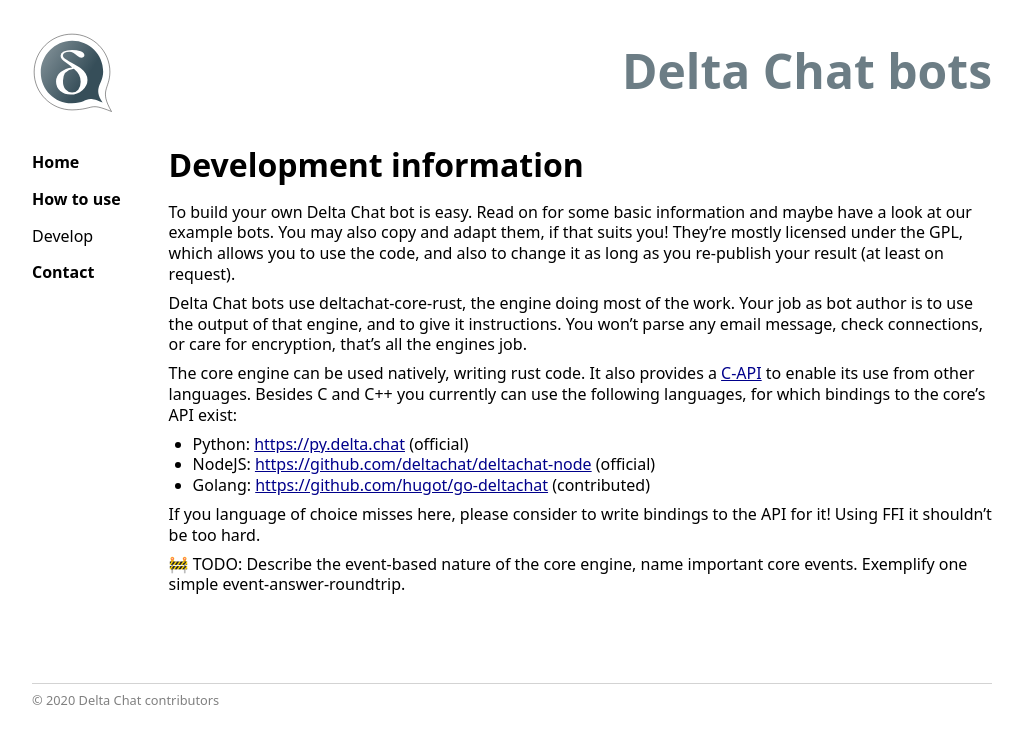
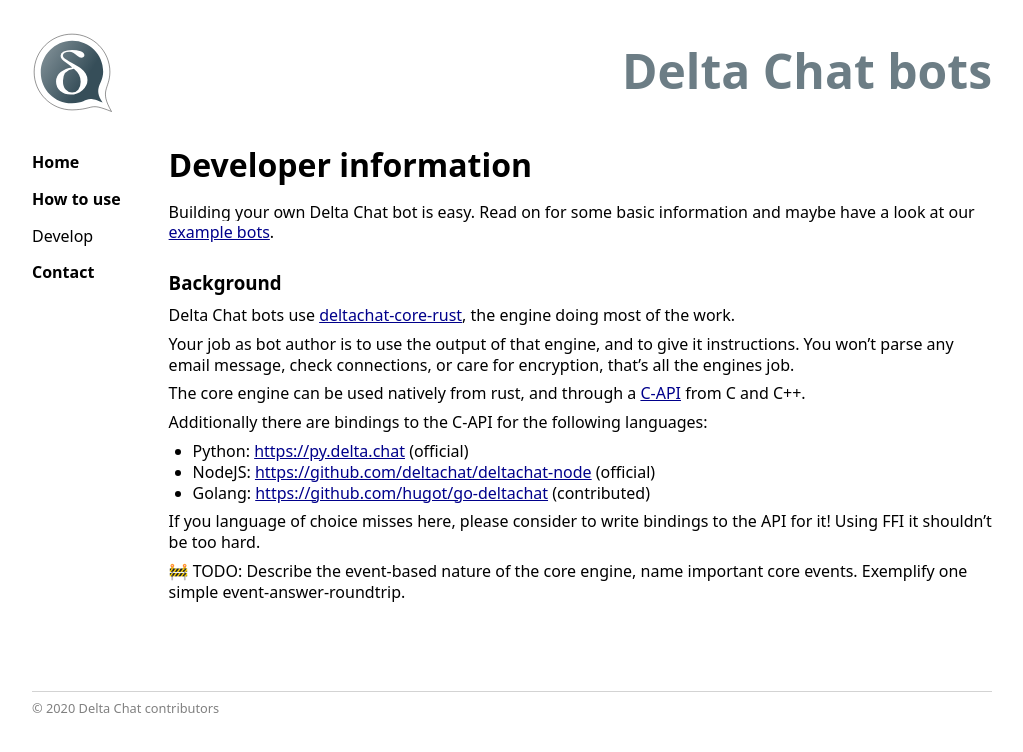
Before and after one commit to deltachat-bot/bot-pages, a Jekyll site: the page built from development.md, in a window 1280 px wide. Shown: the top 752 px of the page, without its empty margins (0-1023 px from the left). Built offline with Jekyll 4.4.1, drawn with Linux system fonts in a browser that asks for light colours.

Commit message:
Improved develop.html, inspired by lefherz.

```diff
--- a/development.md
+++ b/development.md
@@ -1,14 +1,21 @@
 ---
-title: Development information
+title: Developer information
 ---
 
-# Development information
+# Developer information
 
-To build your own Delta Chat bot is easy. Read on for some basic information and maybe have a look at our example bots. You may also copy and adapt them, if that suits you! They're mostly licensed under the GPL, which allows you to use the code, and also to change it as long as you re-publish your result (at least on request).
+Building your own Delta Chat bot is easy.
+Read on for some basic information and maybe have a look at our [example bots](howto.html#bots).
 
-Delta Chat bots use deltachat-core-rust, the engine doing most of the work. Your job as bot author is to use the output of that engine, and to give it instructions. You won't parse any email message, check connections, or care for encryption, that's all the engines job.
+### Background
 
-The core engine can be used natively, writing rust code. It also provides a [C-API](https://c.delta.chat) to enable its use from other languages. Besides C and C++ you currently can use the following languages, for which bindings to the core's API exist:
+Delta Chat bots use [deltachat-core-rust](https://github.com/deltachat/deltachat-core-rust), the engine doing most of the work.
+
+Your job as bot author is to use the output of that engine, and to give it instructions. You won't parse any email message, check connections, or care for encryption, that's all the engines job.
+
+The core engine can be used natively from rust, and through a [C-API](https://c.delta.chat) from C and C++.
+
+Additionally there are bindings to the C-API for the following languages:
 * Python: [https://py.delta.chat](https://py.delta.chat) (official)
 * NodeJS: [https://github.com/deltachat/deltachat-node](https://github.com/deltachat/deltachat-node) (official)
 * Golang: [https://github.com/hugot/go-deltachat](https://github.com/hugot/go-deltachat) (contributed)
```
